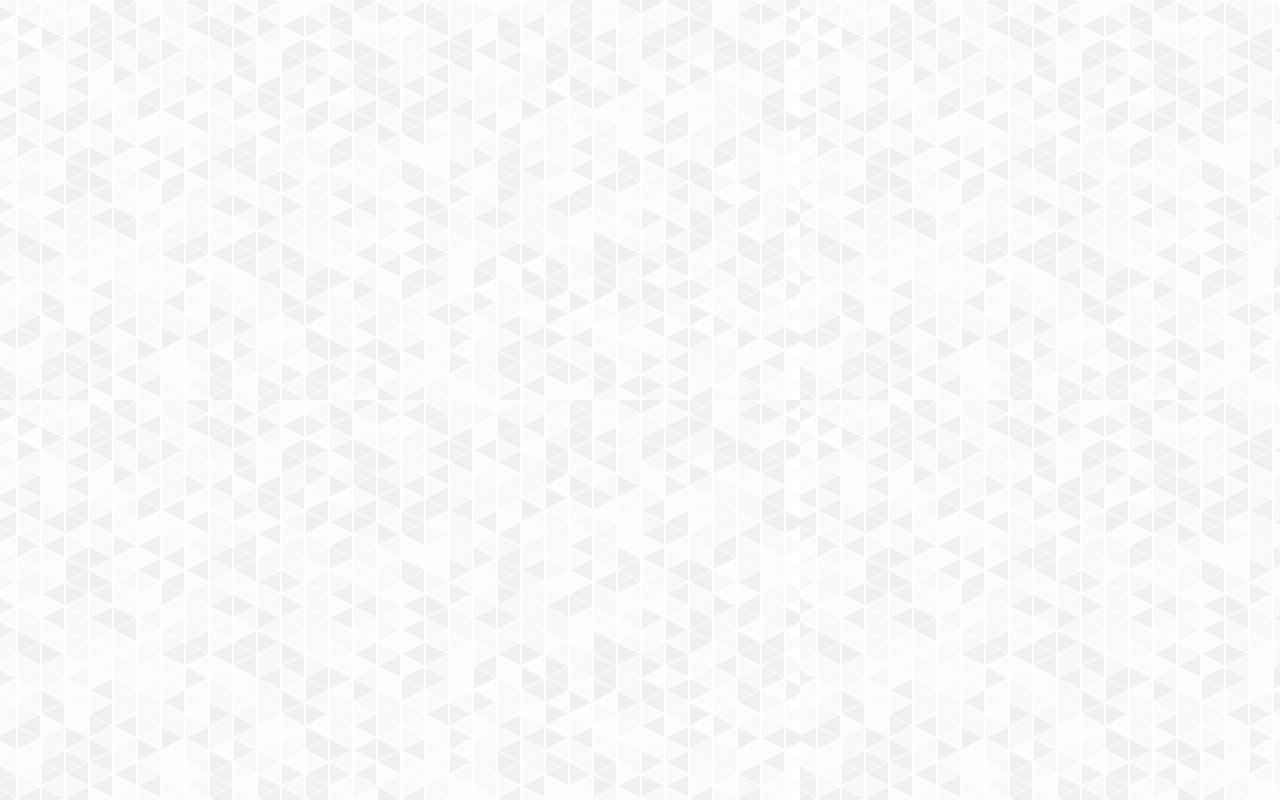
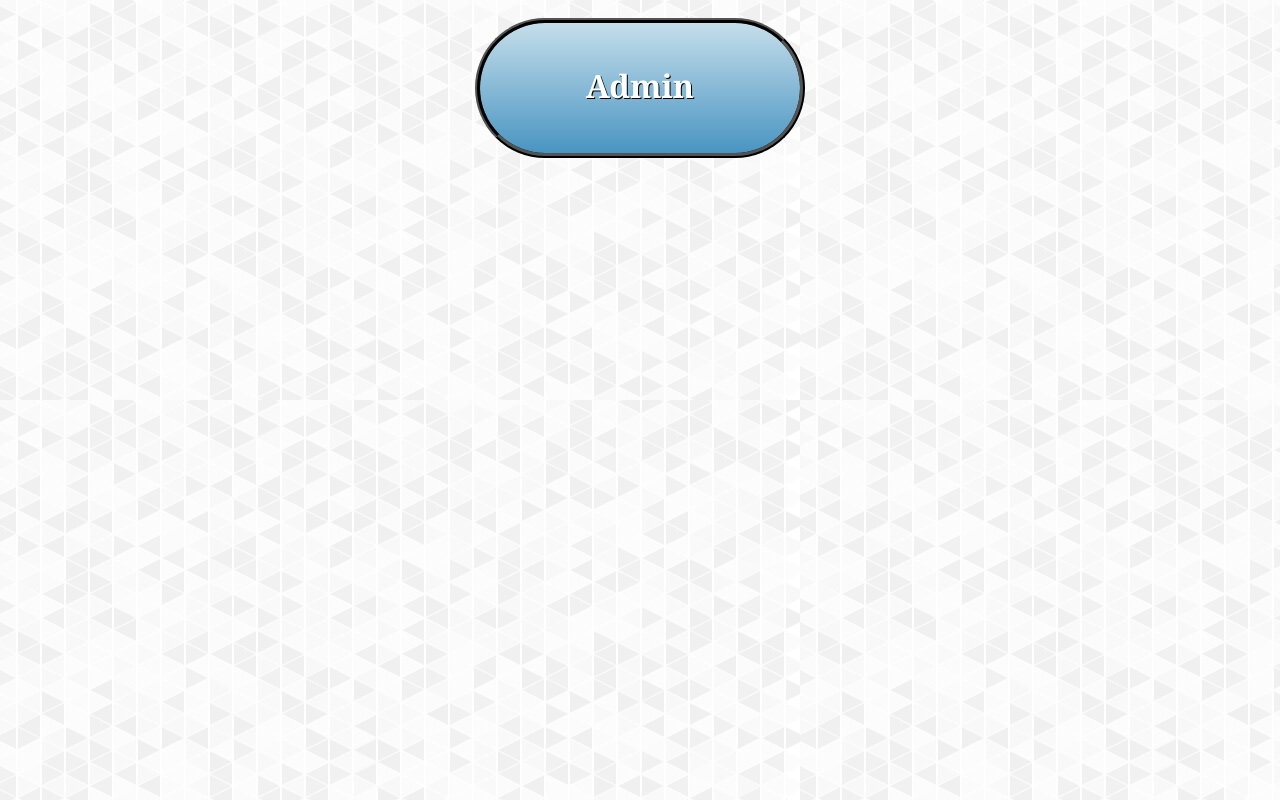
Before and after one commit to meyerjas/GiS_Abgabe_JasminMeyer, a plain HTML site: page admin.html in a window 1280 px wide. Drawn offline with Linux system fonts and the light colour scheme.

Commit message:
headlines

```diff
--- a/admin.html
+++ b/admin.html
@@ -9,6 +9,10 @@
 </head>
 
 <body>
+    <header>
+        <h1>Admin</h1>
+        <p></p>
+    </header>
 
 
 
```
